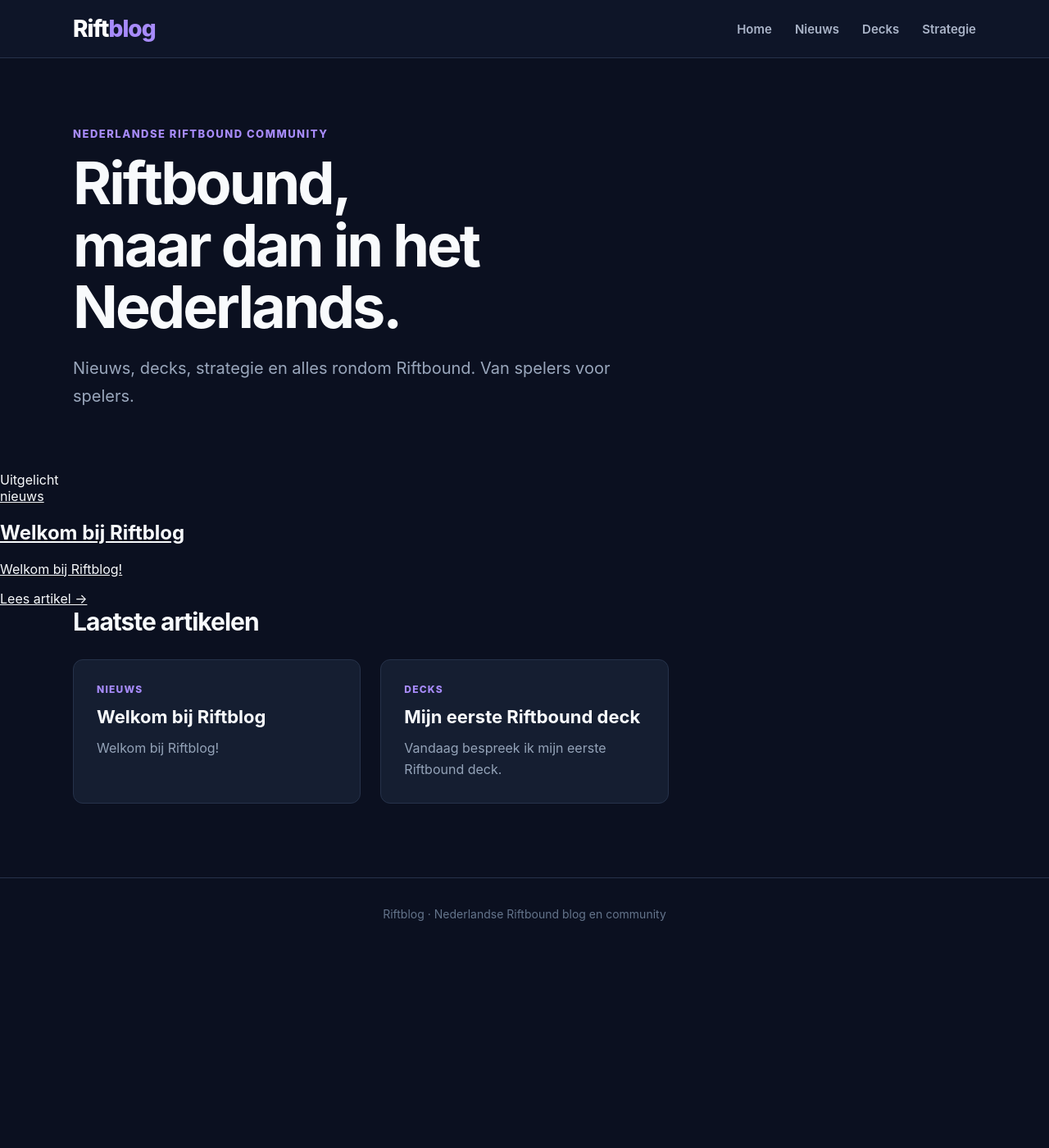
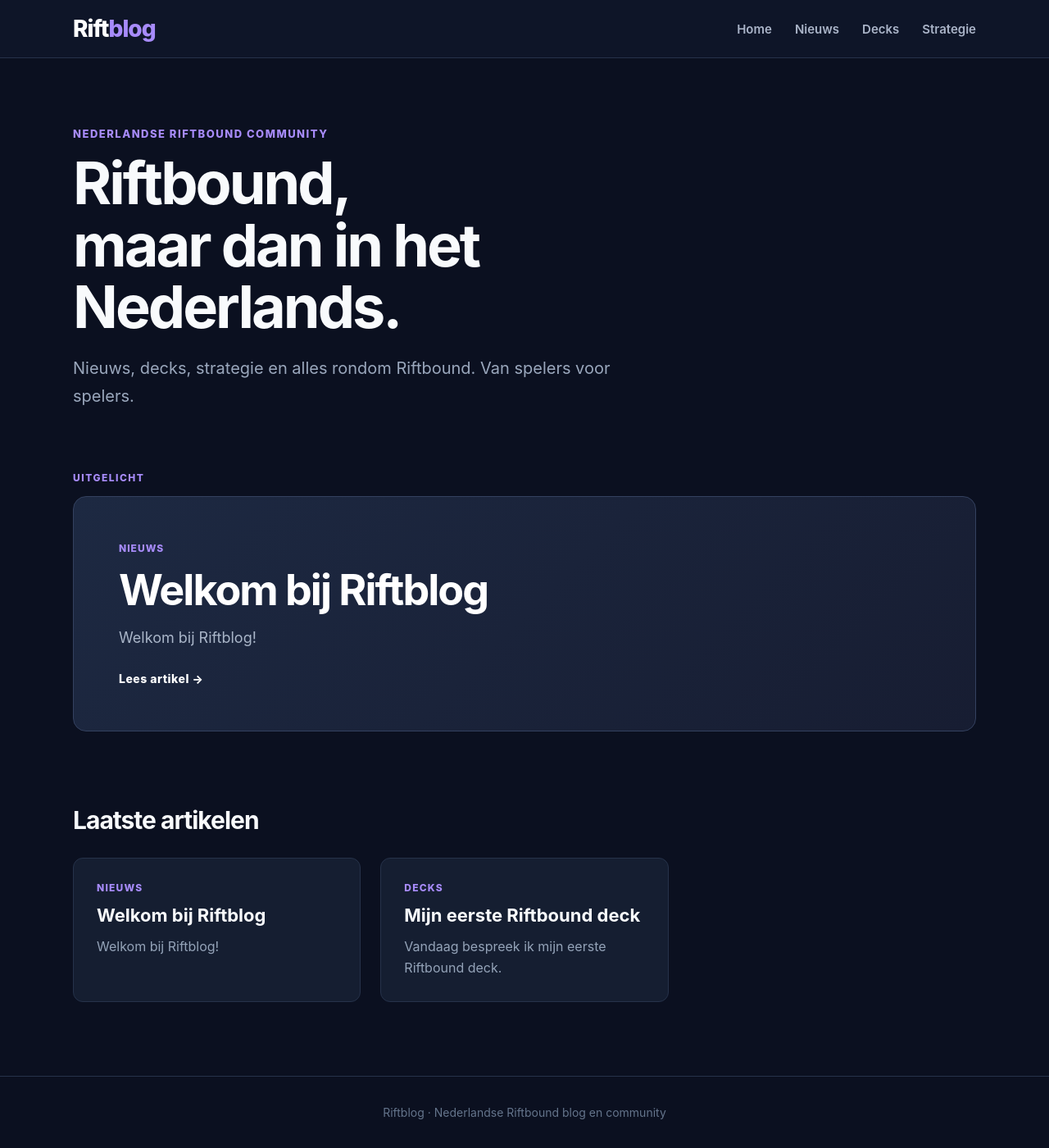
Before and after one commit to triatleet/riftbound-nl, a Jekyll site: the page built from index.html, in a window 1280 px wide and 1400 px high, scrolled down 6 px. Shown: the whole window at 82% size. Built offline with Jekyll 4.4.1, drawn with Linux system fonts in a browser that asks for light colours; before the commit the page ends 1164 px from its top, so only the background shows below that.

Commit message:
Update style.css

```diff
--- a/assets/css/style.css
+++ b/assets/css/style.css
@@ -338,3 +338,115 @@ footer {
     }
 
 }
+/* ---------- Featured article ---------- */
+
+.featured {
+    max-width: 1150px;
+
+    margin: 0 auto 90px;
+
+    padding: 0 24px;
+}
+
+.featured > a {
+    display: block;
+
+    text-decoration: none;
+
+    background:
+        linear-gradient(
+            135deg,
+            #1d2942,
+            #171d32
+        );
+
+    border: 1px solid #34415f;
+
+    border-radius: 16px;
+
+    overflow: hidden;
+
+    transition:
+        transform 0.25s ease,
+        border-color 0.25s ease;
+}
+
+.featured > a:hover {
+    transform: translateY(-5px);
+
+    border-color: #8069d1;
+}
+
+.featured-label {
+    margin-bottom: 15px;
+
+    color: #a78bfa;
+
+    font-size: 12px;
+    font-weight: 800;
+
+    letter-spacing: 1.5px;
+
+    text-transform: uppercase;
+}
+
+.featured-content {
+    padding: 55px;
+}
+
+.featured-category {
+    color: #a78bfa;
+
+    font-size: 12px;
+    font-weight: 800;
+
+    letter-spacing: 1px;
+
+    text-transform: uppercase;
+}
+
+.featured h2 {
+    max-width: 800px;
+
+    margin: 15px 0;
+
+    color: #ffffff;
+
+    font-size: clamp(32px, 5vw, 52px);
+
+    line-height: 1.1;
+
+    letter-spacing: -2px;
+}
+
+.featured p {
+    max-width: 700px;
+
+    margin: 0 0 25px;
+
+    color: #aab6c9;
+
+    font-size: 18px;
+
+    line-height: 1.7;
+}
+
+.featured-link {
+    color: #ffffff;
+
+    font-size: 14px;
+    font-weight: 800;
+
+    letter-spacing: 0.5px;
+}
+
+
+/* ---------- Featured mobiel ---------- */
+
+@media (max-width: 800px) {
+
+    .featured-content {
+        padding: 35px 28px;
+    }
+
+}
```
